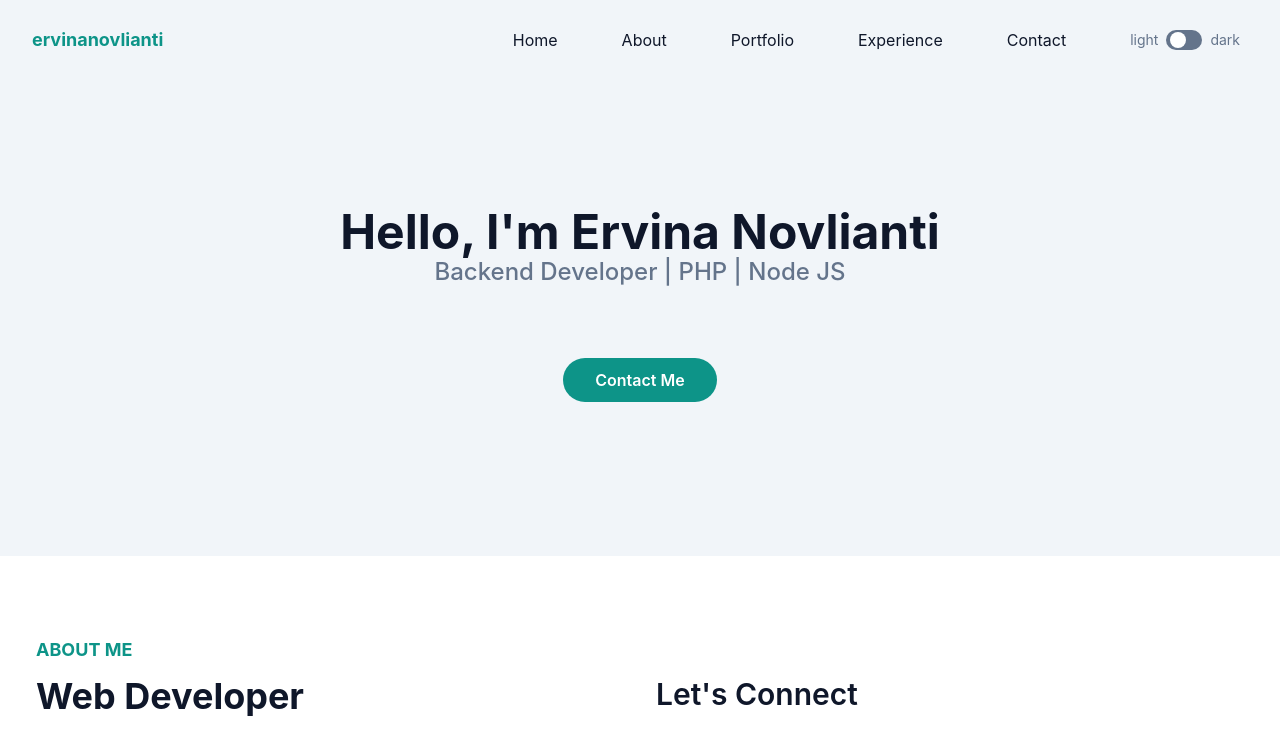
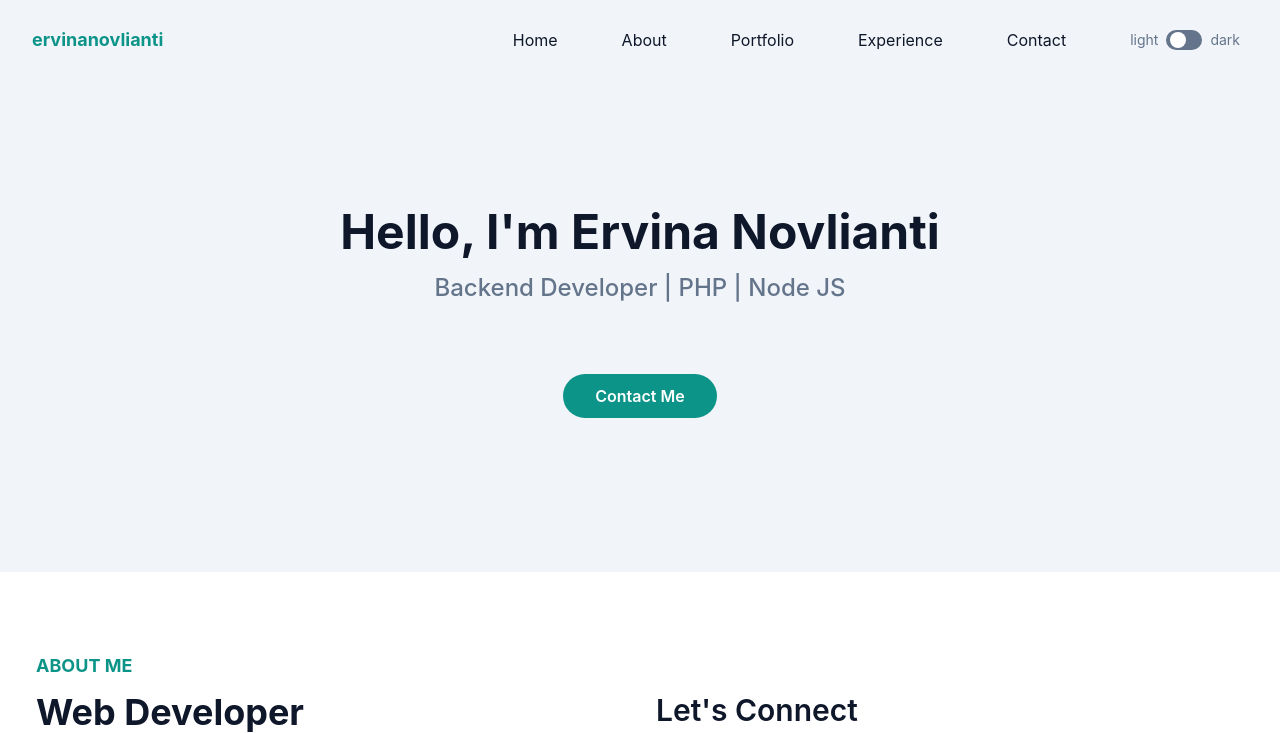
Before and after one commit to ervinanovlianti/portfolio, a website: page index.html in a window 1280 px wide. Shown: the top 733 px of the page. Drawn offline with Linux system fonts and the light colour scheme.

Commit message:
Update index.html

```diff
--- a/index.html
+++ b/index.html
@@ -81,7 +81,7 @@
             <div class="flex flex-wrap">
                 <!-- Element Pertama -->
                 <div class="w-full self-center px-4 text-center">
-                    <h1 class="text-base font-semibold text-primary md:text-xl">
+                    <h1 class="text-base font-semibold text-primary md:text-xl pb-4">
                         <span class="block text-4xl font-bold text-dark dark:text-white lg:text-5xl"> Hello, I'm Ervina
                             Novlianti </span>
                     </h1>
```
